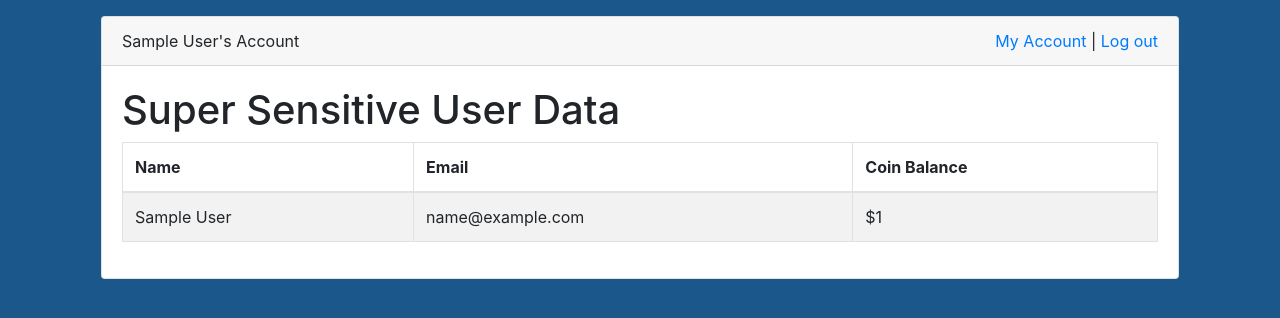
After one commit to rithmschool/rithmcoin, a Flask app: page /admin in a window 1280 px wide. The commit adds this page. Shown: the top 318 px of the page. Run offline with Flask 2, Linux system fonts and the light colour scheme; a user stored in the database is signed in; tables that the repository leaves empty hold one stand-in row (values such as "Sample post"); some libraries are stand-ins or nearby versions.

Commit message:
adding admin view

```diff
--- a/config.py
+++ b/config.py
@@ -1,4 +1,5 @@
 import os
+
 
 class Config(object):
     DEBUG = False
@@ -6,8 +7,10 @@ class Config(object):
     SQLALCHEMY_TRACK_MODIFICATIONS = False
     SECRET_KEY = os.environ.get('SECRET_KEY')
 
+
 class ProductionConfig(Config):
     SQLALCHEMY_DATABASE_URI = os.environ.get("DATABASE_URL")
 
+
 class DevelopmentConfig(Config):
     DEBUG = True
--- a/project/users/templates/account.html
+++ b/project/users/templates/account.html
@@ -5,7 +5,11 @@
       <div class="card m-3">
         <div class="card-header d-flex justify-content-between">
           {{ current_user.name }}'s Account
-          <a href={{url_for( "users.logout" )}}>Log out</a>
+          <div>
+            {% if current_user.is_admin %}
+            <a href={{url_for( "users.admin" )}}>Admin Portal</a> | {% endif %}
+            <a href={{url_for( "users.logout" )}}>Log out</a>
+          </div>
         </div>
         <div class="card-body">
           <h5 class="card-title">E-mail: {{ current_user.email }}</h5>
--- /dev/null
+++ b/project/users/templates/admin.html
@@ -0,0 +1,37 @@
+{% extends 'base.html' %} {% block content %}
+<div class="container">
+  <div class="row">
+    <div class="col">
+      <div class="card m-3">
+        <div class="card-header d-flex justify-content-between">
+          {{ current_user.name }}'s Account
+          <div>
+            <a href={{url_for( "users.account" )}}>My Account</a> |
+            <a href={{url_for( "users.logout" )}}>Log out</a>
+          </div>
+        </div>
+        <div class="card-body">
+          <h1>Super Sensitive User Data</h1>
+          <table class="table table-bordered table-striped table-hover">
+            <thead>
+              <tr>
+                <th>Name</th>
+                <th>Email</th>
+                <th>Coin Balance</th>
+              </tr>
+            </thead>
+            {% for user in users %}
+            <tr>
+              <td>{{ user.name }}</td>
+              <td>{{ user.email }}</td>
+              <td>${{ user.coins }}</td>
+            </tr>
+            {% endfor %}
+          </table>
+        </div>
+      </div>
+    </div>
+  </div>
+</div>
+
+{% endblock %}
--- a/project/users/views.py
+++ b/project/users/views.py
@@ -3,8 +3,19 @@ from project.models import User
 from project import db
 from flask_login import login_user, logout_user, current_user, login_required
 from sqlalchemy.exc import IntegrityError
+from functools import wraps
 
 users_blueprint = Blueprint('users', __name__, template_folder='templates')
+
+
+def ensure_admin(fn):
+    @wraps(fn)
+    def wrapper(*args, **kwargs):
+        if not current_user.is_admin:
+            return redirect(url_for('root'))
+        return fn(*args, **kwargs)
+
+    return wrapper
 
 
 @users_blueprint.route('/login', methods=["GET", "POST"])
@@ -34,13 +45,20 @@ def signup():
     return render_template("signup.html")
 
 
+@users_blueprint.route('/account')
+@login_required
+def account():
+    return render_template("account.html")
+
+
+@users_blueprint.route('/admin')
+@login_required
+@ensure_admin
+def admin():
+    return render_template("admin.html", users=User.query.all())
+
+
 @users_blueprint.route('/logout')
 def logout():
     logout_user()
     return redirect(url_for('root'))
-
-
-@users_blueprint.route('/account')
-@login_required
-def account():
-    return render_template("account.html")
```
